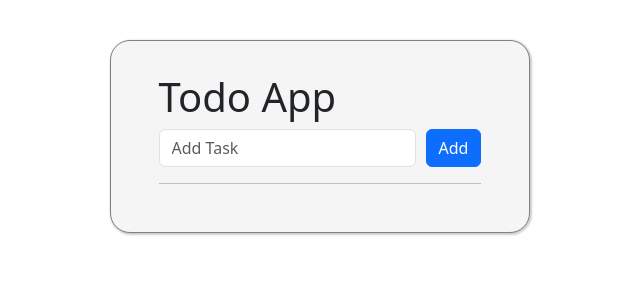
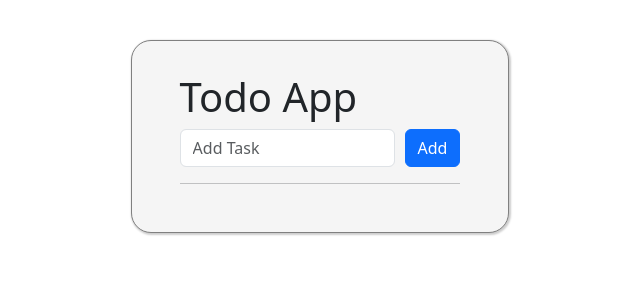
Before and after one commit to QuantumCode01/Todoapp-React, a React (Create React App) app: page / in a window 1280 px wide. Shown: the top 300 px of the page, without its empty margins (320-960 px from the left). Built offline with nearby package versions, Linux system fonts and the light colour scheme.

Commit message:
Update App.css
Added with 90% to container

```diff
--- a/src/App.css
+++ b/src/App.css
@@ -13,7 +13,7 @@ body {
 
 }
 .container{
-  width:90%;
+  width:90% !important;
   background-color:#f5f5f5;
   margin-top:40px;
   border: 1px solid grey;
```
